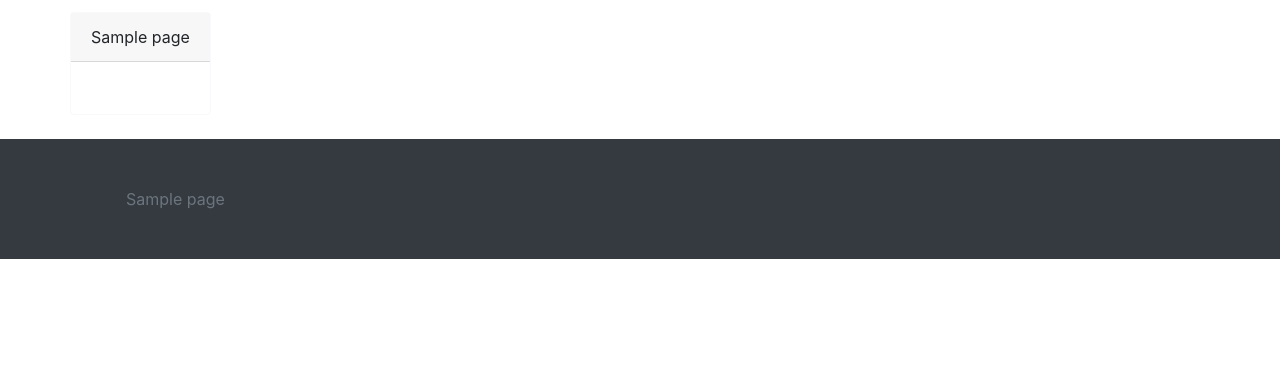
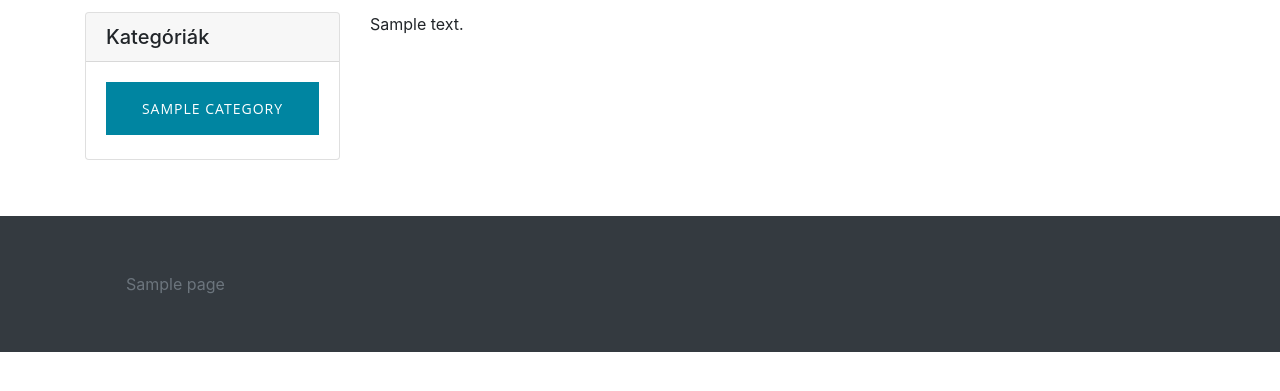
Before and after one commit to szabolaszlogit/alaphang-django, a Django app: a page that uses templates/blog/base.html in a window 1280 px wide. Shown: the part 45-436 px from the top of the page. Run offline with Django 3.2, Linux system fonts and the light colour scheme; tables that the repository leaves empty hold one stand-in row (values such as "Sample post"); some libraries are stand-ins or nearby versions.

Commit message:
Pages view added.

```diff
--- a/blog/admin.py
+++ b/blog/admin.py
@@ -20,8 +20,10 @@ class PageAdmin(admin.ModelAdmin):
     list_editable = ['page_show_in_navbar', 'page_order']
 
 class CategoryAdmin(admin.ModelAdmin):
-    list_display = [ 'category_name', 'slug']
+    list_display = [ 'category_name', 'slug', 'category_order']
     prepopulated_fields = {"slug": ("category_name",) }
+    ordering = ['category_order']
+    list_editable = ['category_order']
 
 
 class PostAdmin(SummernoteModelAdmin):
--- a/blog/models.py
+++ b/blog/models.py
@@ -9,8 +9,13 @@ def defaultOrder():
 class Category(models.Model):
     category_name = models.CharField(max_length=200)
     slug = models.SlugField()
+    category_order = models.PositiveSmallIntegerField()
+
     def __str__(self):
         return self.category_name
+
+    class Meta:
+        ordering = ["category_order"]
 
 class Post(models.Model):
     post_category = models.ForeignKey(Category, on_delete=models.CASCADE)
@@ -19,7 +24,6 @@ class Post(models.Model):
     post_published = models.BooleanField(default=True)
     post_order = models.PositiveSmallIntegerField(default=defaultOrder)
     slug = models.SlugField()
-
 
     def __str__(self):
         return self.post_title
@@ -36,3 +40,6 @@ class Page(models.Model):
 
     def __str__(self):
         return self.page_title
+
+    class Meta:
+        ordering = ["page_order"]
--- a/blog/views.py
+++ b/blog/views.py
@@ -47,7 +47,7 @@ class SlugDetailView(generic.DetailView):
             context['categorys'] = Category.objects.all()
             context['posts_in_actual_category'] = Post.objects.filter(post_category=self.object.post_category)
             context['navbars'] = Page.objects.all()
-
+            context['title'] = self.object.post_title
             return context
 
 class PageDetailView(generic.DetailView):
@@ -55,10 +55,12 @@ class PageDetailView(generic.DetailView):
     template_name = 'blog/page.html'
 
     def get_context_data(self, **kwargs):
-            context = super().get_context_data(**kwargs)
-            context['categorys'] = Category.objects.all()
-            context['navbars'] = Page.objects.all()
-            return context
+        context = super().get_context_data(**kwargs)
+        context['navbars'] = Page.objects.all()
+        context['title'] = self.object.page_title
+        context['categorys'] = Category.objects.all()
+        return context
+
 
 class Categorys(generic.ListView):
     model = Category
@@ -70,7 +72,9 @@ class Categorys(generic.ListView):
             context['navbars'] = Page.objects.all()
             context['posts'] = Post.objects.all()
             context['postnumbers'] = getPostNumber
+            context['title'] = 'Kategóriák - Alaphang'
             return context
+
 
 class Posts(generic.ListView):
     model = Post
--- a/templates/blog/base.html
+++ b/templates/blog/base.html
@@ -8,7 +8,7 @@
 {% load static %}
 <link rel="stylesheet" type="text/css" href="{% static 'clean-blog.css' %}">
 
-<title>{{ post.post_title }}</title>
+<title>{{ title }}</title>
 </head>
 <body>
 
@@ -18,7 +18,9 @@
         <div class="row">
         {% include "blog/sidebar.html" %}
         {% block content %}{% endblock %}
+        {% block page_content %}{% endblock %}
         {% block category %}{% endblock %}
+
         </div>
 </div>
 
--- a/templates/blog/footer.html
+++ b/templates/blog/footer.html
@@ -4,7 +4,7 @@
         <div class="col">
             {% if navbars %}
             {% for navbar in navbars %}
-            <a class="p-2 text-muted" href="{% url 'blog:page' navbar.slug %}">{{ navbar.page_title }}</a>
+            <a class="p-2 text-muted d-inline-block" href="{% url 'blog:page' navbar.slug %}">{{ navbar.page_title }}</a>
             {% endfor %}
             {% else %}
             <p>Nincs ilyen cikk.</p>
--- a/templates/blog/page.html
+++ b/templates/blog/page.html
@@ -1,18 +1,11 @@
 {% extends "blog/base.html" %}
 
-{% block content %}
-
-<div class="card border-light mb-3" >
-    <div class="card-header">{{ page.page_title }}</div>
-    <div class="card-body">
-      <h5 class="card-title"> </h5>
-      <p class="card-text">
+{% block page_content %}
+<div class="col-sm-12 col-md-9">
 
 
+        {{ page.page_content }}
 
 
-      </p>
-    </div>
-  </div>
-
+   </div>
   {% endblock %}
--- a/templates/blog/sidebar.html
+++ b/templates/blog/sidebar.html
@@ -1,4 +1,4 @@
-{% if post %}
+
 <div class="col-sm-12 col-md-3">
 
 
@@ -31,7 +31,7 @@
       </div>
     </div>
 
-
+    {% if post %}
     <div class="card mb-5">
       <div class="card-body">
 
@@ -72,7 +72,6 @@
     </div>
 
 
-
+{% endif %}
   </div>
 </div>
-{% endif %}
```
Also changed, not shown: blog/migrations/0012_category_caegory_order.py (added), blog/migrations/0013_auto_20200703_2012.py (added), blog/migrations/0014_auto_20200703_2022.py (added).
